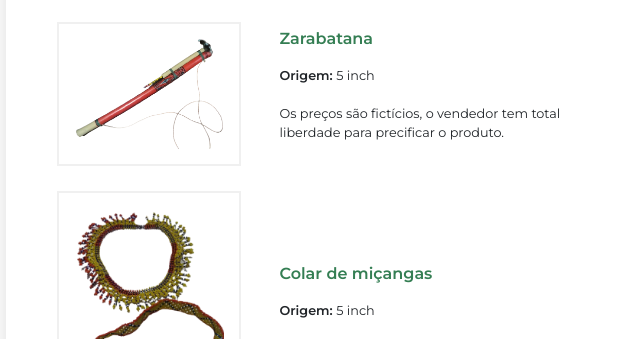
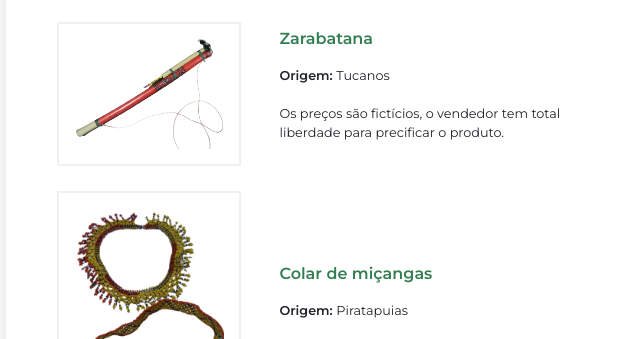
Before and after one commit to Annahlu/SheHacksBr-20, a plain HTML site: page comprar.html in a window 1280 px wide. Shown: the part 540-879 px from the top of the page, 79-719 px from the left. Drawn offline with Linux system fonts and the light colour scheme; some packages are replaced by stand-ins of ours; a script that the page names is missing; a web font is replaced by a local one.

Commit message:
correção - palavra escrita errado

```diff
--- a/comprar.html
+++ b/comprar.html
@@ -75,7 +75,7 @@
                                             </div>
                                             <div class="col-md-5 product-info"><a class="product-name" href="produto.html" style="color: #347e53;">Zarabatana</a>
                                                 <div class="product-specs">
-                                                    <div><span>Origem:&nbsp;</span><span class="value">5 inch</span></div>
+                                                    <div><span>Origem:&nbsp;</span><span class="value">Tucanos</span></div>
                                                     <div><span>&nbsp;</span><span class="value"><br>Os preços são fictícios, o vendedor tem total liberdade para precificar o produto.<br><br></span></div>
                                                     <div><span></span><span class="value"></span></div>
                                                 </div>
@@ -91,7 +91,7 @@
                                             </div>
                                             <div class="col-md-5 product-info"><a class="product-name" href="produto.html" style="color: #347e53;">Colar de miçangas</a>
                                                 <div class="product-specs">
-                                                    <div><span>Origem:&nbsp;</span><span class="value">5 inch</span></div>
+                                                    <div><span>Origem:&nbsp;</span><span class="value">Piratapuias</span></div>
                                                     <div><span>&nbsp;</span><span class="value"><br>Os preços são fictícios, o vendedor tem total liberdade para precificar o produto.<br><br></span></div>
                                                     <div><span></span><span class="value"></span></div>
                                                 </div>
```
